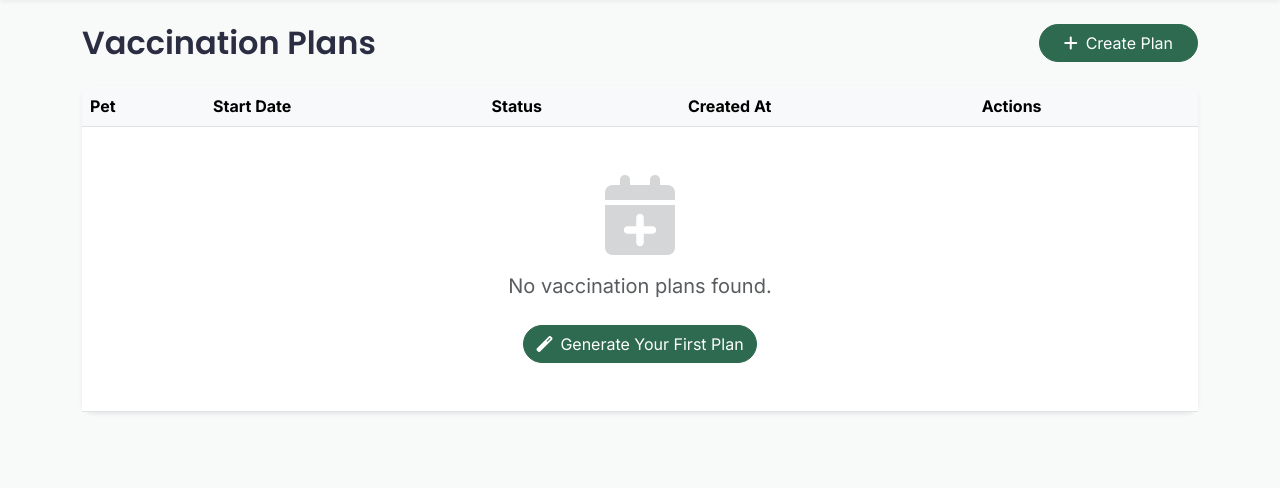
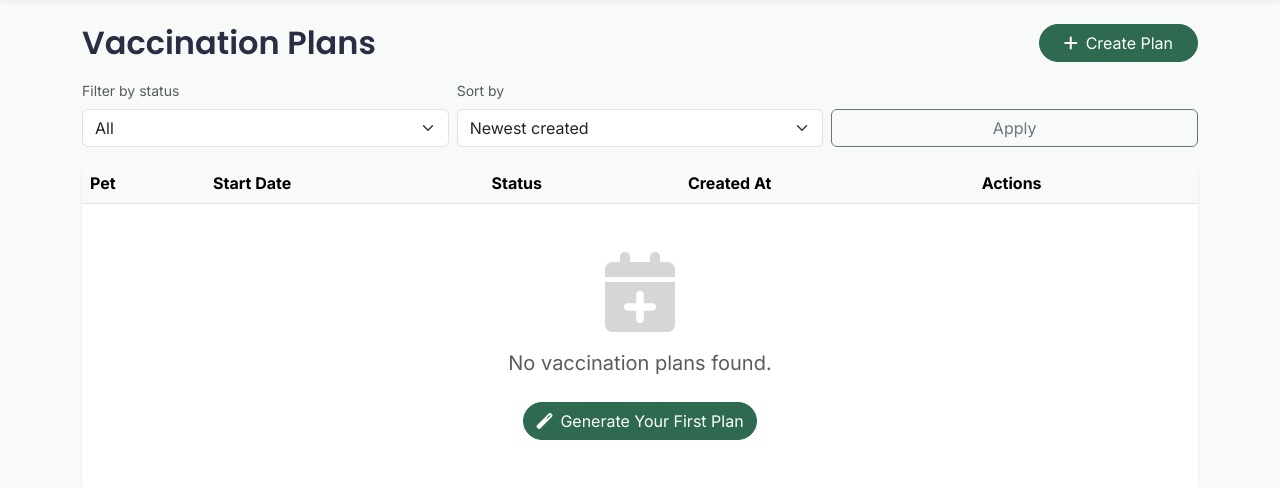
Before and after one commit to EvaMicheva/PetVaxx_Planner, a Django app: page /plans/ in a window 1280 px wide. Shown: the part 56-544 px from the top of the page. Run offline with Django 5.2, Linux system fonts and the light colour scheme; data comes from the database, SQL or seed files in the repository; data that the repository does not hold is empty; parts of the project's set-up code (start-up, migrations or seed data) failed here and were passed over.

Commit message:
Enhance filtering, sorting, and UI customization for plans and pets
- Add dynamic filtering and sorting for `PlanListView` based on status and ordering criteria.
- Implement custom template filters (`status_badge`, `species_icon`, etc.) for reusable UI components.
- Replace hardcoded UI logic in pet and plan templates with custom template tags.
- Add custom 404 error page for better user experience.
- Update URLs with error handlers and enhance form-based plan filtering in templates.

```diff
--- a/VetVax_Planner/urls.py
+++ b/VetVax_Planner/urls.py
@@ -23,3 +23,6 @@ urlpatterns = [
     path("pets/", include("pets.urls")),
     path("vaccines/", include("vaccines.urls")),
 ]
+
+# Custom error handlers
+handler404 = "VetVax_Planner.views.custom_404"
--- /dev/null
+++ b/VetVax_Planner/views.py
@@ -0,0 +1,6 @@
+from django.shortcuts import render
+
+
+def custom_404(request, exception=None):
+    """Render the custom 404 error page."""
+    return render(request, "404.html", status=404)
--- a/planner/views.py
+++ b/planner/views.py
@@ -20,7 +20,29 @@ class PlanListView(ListView):
     model = Plan
     template_name = "planner/plan_list.html"
     context_object_name = "plans"
-    ordering = ["-created_at"]
+
+    def get_queryset(self):
+        qs = super().get_queryset().select_related("pet")
+        status = self.request.GET.get("status")
+        if status in {"draft", "final"}:
+            qs = qs.filter(status=status)
+        order = self.request.GET.get("order")
+        if order == "start_asc":
+            qs = qs.order_by("plan_start_date", "pet__name")
+        elif order == "start_desc":
+            qs = qs.order_by("-plan_start_date", "pet__name")
+        elif order == "created_asc":
+            qs = qs.order_by("created_at")
+        else:
+            qs = qs.order_by("-created_at")
+        return qs
+
+    def get_context_data(self, **kwargs):
+        ctx = super().get_context_data(**kwargs)
+        ctx["current_status"] = self.request.GET.get("status", "")
+        ctx["current_order"] = self.request.GET.get("order", "-created")
+        ctx["total_count"] = Plan.objects.count()
+        return ctx
 
 class PlanDetailView(DetailView):
     model = Plan
--- a/templates/planner/plan_list.html
+++ b/templates/planner/plan_list.html
@@ -1,14 +1,40 @@
 {% extends "base.html" %}
+{% load planner_extras %}
 
 {% block title %}Vaccination Plans - VetVax Planner{% endblock %}
 
 {% block content %}
-<div class="d-flex justify-content-between align-items-center mb-4">
+<div class="d-flex flex-column flex-md-row justify-content-between align-items-md-center mb-3 gap-2">
     <h2 class="mb-0">Vaccination Plans</h2>
-    <a href="{% url 'planner:add' %}" class="btn btn-primary rounded-pill px-4">
-        <i class="fas fa-plus me-2"></i>Create Plan
-    </a>
+    <div class="d-flex gap-2">
+        <a href="{% url 'planner:add' %}" class="btn btn-primary rounded-pill px-4">
+            <i class="fas fa-plus me-2"></i>Create Plan
+        </a>
+    </div>
 </div>
+
+<form method="get" class="row g-2 align-items-end mb-3">
+    <div class="col-sm-4">
+        <label class="form-label small text-muted">Filter by status</label>
+        <select name="status" class="form-select">
+            <option value="" {% if not current_status %}selected{% endif %}>All</option>
+            <option value="draft" {% if current_status == 'draft' %}selected{% endif %}>Draft</option>
+            <option value="final" {% if current_status == 'final' %}selected{% endif %}>Final</option>
+        </select>
+    </div>
+    <div class="col-sm-4">
+        <label class="form-label small text-muted">Sort by</label>
+        <select name="order" class="form-select">
+            <option value="-created" {% if current_order == '-created' %}selected{% endif %}>Newest created</option>
+            <option value="created_asc" {% if current_order == 'created_asc' %}selected{% endif %}>Oldest created</option>
+            <option value="start_asc" {% if current_order == 'start_asc' %}selected{% endif %}>Start date ↑</option>
+            <option value="start_desc" {% if current_order == 'start_desc' %}selected{% endif %}>Start date ↓</option>
+        </select>
+    </div>
+    <div class="col-sm-4 d-grid">
+        <button class="btn btn-outline-secondary">Apply</button>
+    </div>
+</form>
 
 <div class="card shadow-sm border-0">
     <div class="card-body p-0">
@@ -31,9 +57,9 @@
                                     <i class="fas fa-paw text-primary opacity-50 me-2"></i>{{ plan.pet.name }}
                                 </a>
                             </td>
-                            <td><i class="far fa-calendar-alt text-muted me-1"></i> {{ plan.plan_start_date|date:"M d, Y" }}</td>
+                            <td><i class="far fa-calendar-alt text-muted me-1"></i> {{ plan.plan_start_date|format_date_long }}</td>
                             <td>
-                                <span class="badge {% if plan.status == 'final' %}bg-success shadow-sm{% else %}bg-warning text-dark{% endif %} text-capitalize rounded-pill">
+                                <span class="{{ plan.status|status_badge }} text-capitalize rounded-pill">
                                     {{ plan.get_status_display }}
                                 </span>
                             </td>
```
Also changed, not shown: planner/templatetags/planner_extras.py (added, +53 -0 lines), templates/404.html (added, +19 -0 lines), templates/pets/pet_list.html (+3 -8 lines), planner/templatetags/__init__.py (added).
